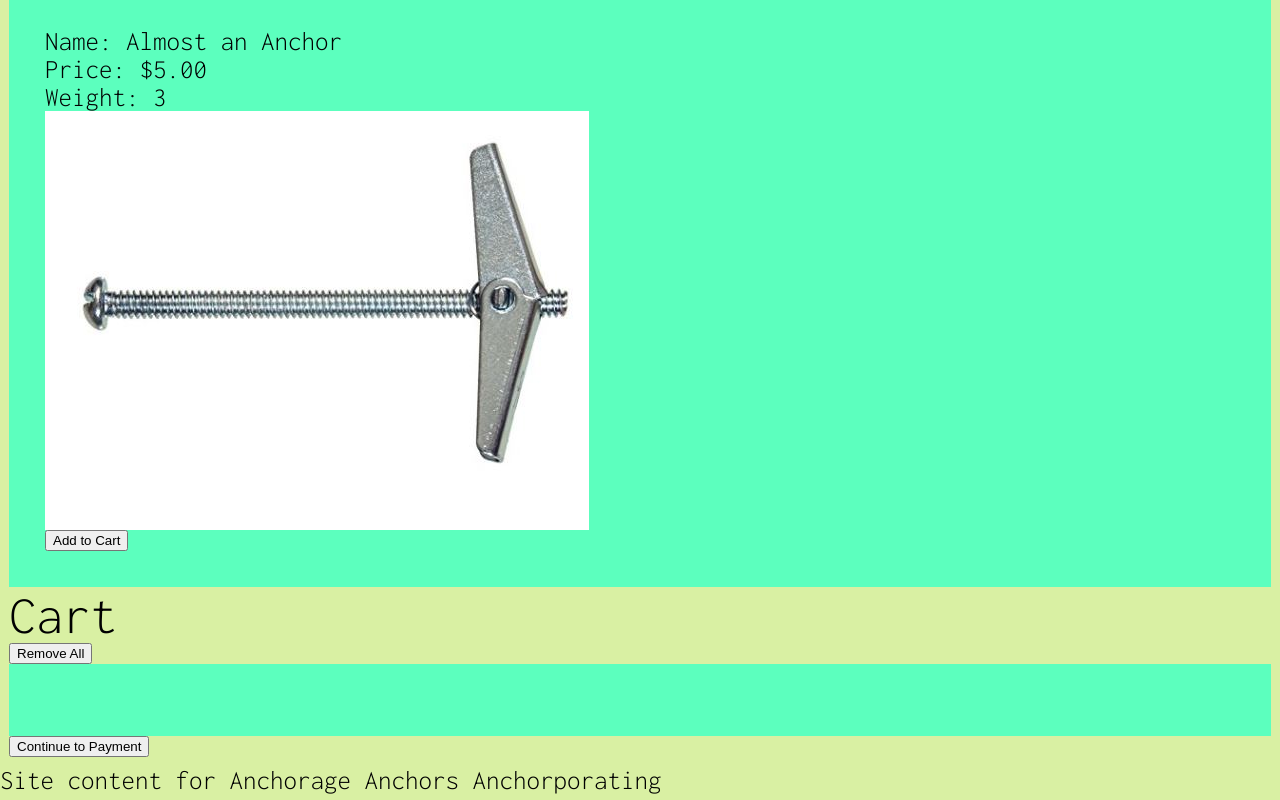
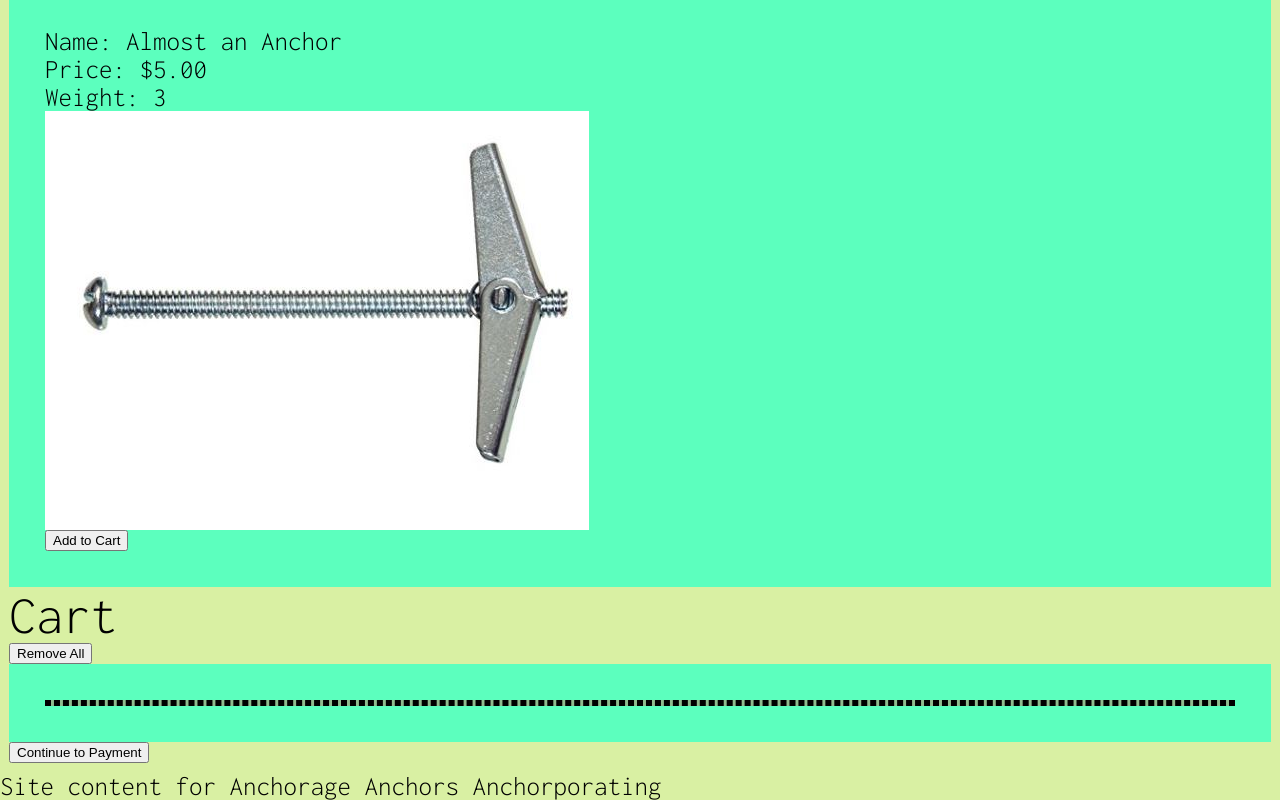
Before and after one commit to enzoferrario/Anchor-Antics, a plain HTML site: page index.html in a window 1280 px wide. Shown: the part 2844-3644 px from the top of the page. Drawn offline with Linux system fonts and the light colour scheme.

Commit message:
Add border to cart

```diff
--- a/style.css
+++ b/style.css
@@ -74,6 +74,7 @@ p {
 
 #cart-start {
   background-color: #8FBC8F;
+  border: dashed;
 }
 
 img {
```
